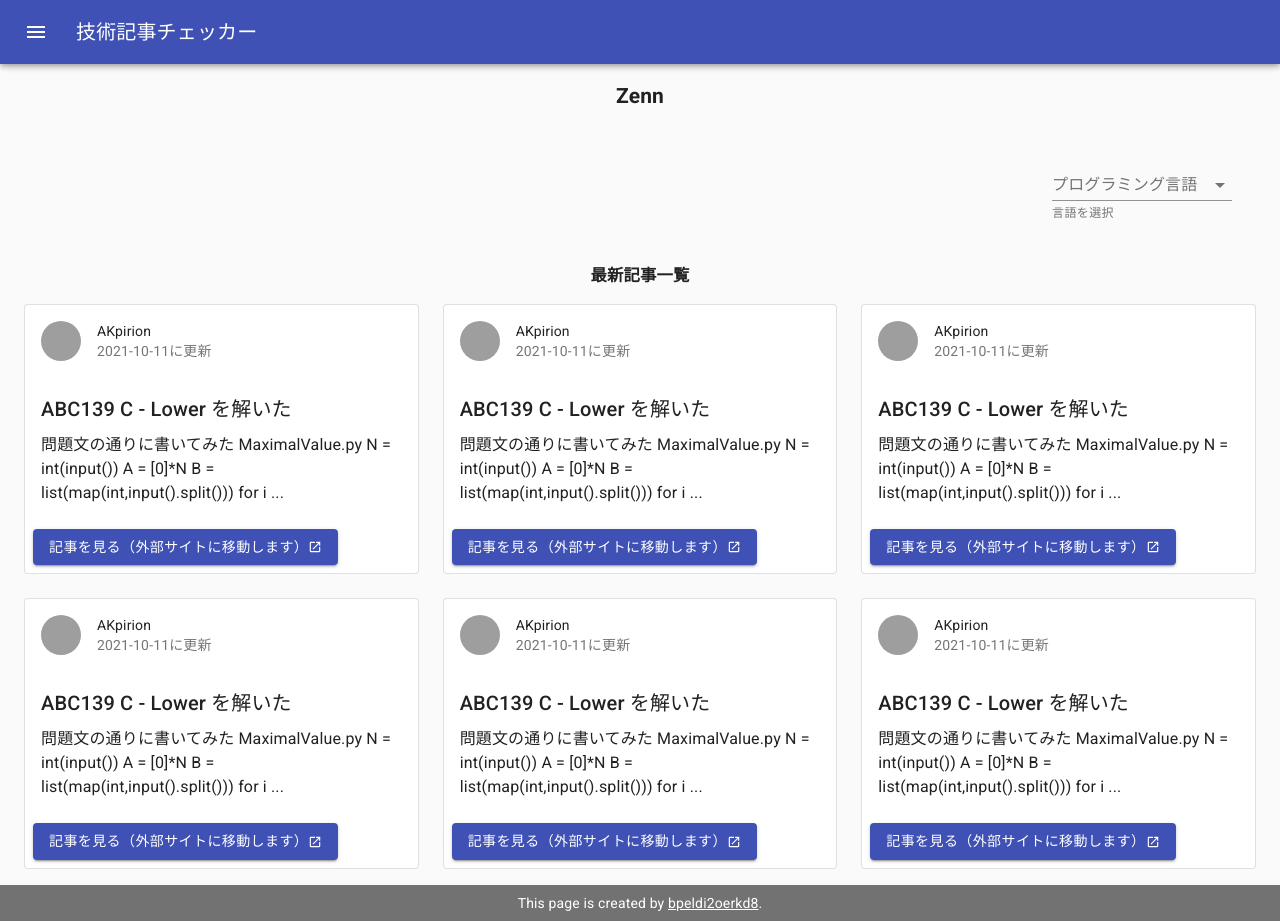
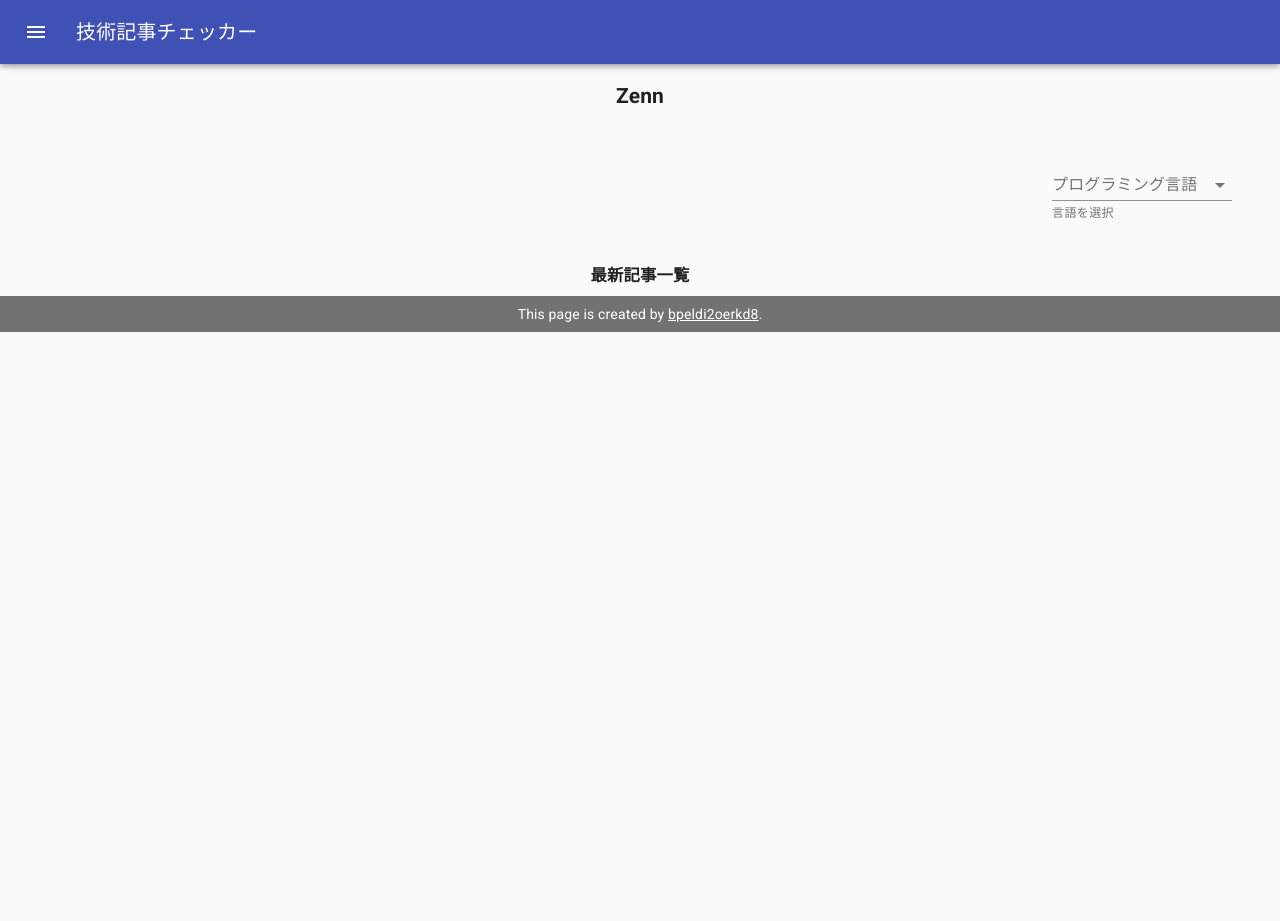
Before and after one commit to bpeldi2oerkd8/technical-article-checker, a React (Create React App) app: page /zenn in a window 1280 px wide. After the commit the page ends 800 px from the top, so only its background shows below. Built offline with nearby package versions, Linux system fonts and the light colour scheme; grey boxes are pictures that could not be loaded.

Commit message:
Qiita APIによる記事取得の実装

```diff
--- a/package.json
+++ b/package.json
@@ -13,6 +13,7 @@
     "@types/node": "^12.0.0",
     "@types/react": "^17.0.0",
     "@types/react-dom": "^17.0.0",
+    "axios": "^0.24.0",
     "gh-pages": "^3.2.3",
     "react": "^17.0.2",
     "react-dom": "^17.0.2",
--- a/src/common/Article.tsx
+++ b/src/common/Article.tsx
@@ -9,35 +9,43 @@
 import LaunchIcon from '@material-ui/icons/Launch';
 import Box from '@material-ui/core/Box';
 
-const Article: React.FunctionComponent = () => {
+type ArticleData = {
+  articleId: string;
+  userIcon: string;
+  userId: string;
+  updatedAt: string;
+  title: string;
+  body: string;
+  url: string;
+};
+
+type Props = {
+  data: ArticleData;
+};
+
+const Article: React.FunctionComponent<Props> = (props: Props) => {
+  const data = props.data;
+
   return (
     <Card variant="outlined">
       <CardHeader
-        avatar={
-          <Avatar
-            alt="ImageIcon"
-            src="https://s3-ap-northeast-1.amazonaws.com/qiita-image-store/0/737344/8ea286bf47d13f6f33f3ac840c3e03595511fd1f/x_large.png?1600828067%22"
-          />
-        }
-        title="AKpirion" //user.id
-        subheader="2021-10-11に更新" //updated_at
+        avatar={<Avatar alt="ImageIcon" src={data.userIcon} />}
+        title={data.userId} //user.id
+        subheader={data.updatedAt + 'に更新'} //updated_at
       />
       <CardContent>
         {/* title */}
         <Box mb={1}>
-          <Typography variant="h6">ABC139 C - Lower を解いた</Typography>
+          <Typography variant="h6">{data.title}</Typography>
         </Box>
         {/* body */}
-        <Typography>
-          問題文の通りに書いてみた MaximalValue.py N = int(input()) A = [0]*N B
-          = list(map(int,input().split())) for i ...
-        </Typography>
+        <Typography>{data.body}</Typography>
       </CardContent>
       <CardActions>
         <Button
           variant="contained"
           color="primary"
-          href="https://qiita.com/AKpirion/items/e42e433491c9ff2b7dd1" //url
+          href={data.url} //url
           target="_blank"
           rel="noopener noreferrer"
         >
--- a/src/common/ArticleList.tsx
+++ b/src/common/ArticleList.tsx
@@ -17,8 +17,24 @@
   }),
 );
 
-const ArticleList: React.FunctionComponent = () => {
+type ArticleData = {
+  articleId: string;
+  userIcon: string;
+  userId: string;
+  updatedAt: string;
+  title: string;
+  body: string;
+  url: string;
+};
+
+type Props = {
+  articleData: ArticleData[];
+};
+
+const ArticleList: React.FunctionComponent<Props> = (props: Props) => {
   const classes = useStyles();
+  const articleData = props.articleData;
+  console.log(articleData.length);
 
   return (
     <Box my={2}>
@@ -27,24 +43,12 @@
       </Box>
       <div className={classes.root}>
         <Grid container spacing={3}>
-          <Grid item xs={12} sm={6} lg={4}>
-            <Article />
-          </Grid>
-          <Grid item xs={12} sm={6} lg={4}>
-            <Article />
-          </Grid>
-          <Grid item xs={12} sm={6} lg={4}>
-            <Article />
-          </Grid>
-          <Grid item xs={12} sm={6} lg={4}>
-            <Article />
-          </Grid>
-          <Grid item xs={12} sm={6} lg={4}>
-            <Article />
-          </Grid>
-          <Grid item xs={12} sm={6} lg={4}>
-            <Article />
-          </Grid>
+          {articleData.length > 0 &&
+            articleData.map((data: ArticleData) => (
+              <Grid key={data.articleId} item xs={12} sm={6} lg={4}>
+                <Article data={data} />
+              </Grid>
+            ))}
         </Grid>
       </div>
     </Box>
--- a/src/pages/Qiita.tsx
+++ b/src/pages/Qiita.tsx
@@ -2,14 +2,119 @@
 import Selector from '../common/Selector';
 import ArticleList from '../common/ArticleList';
 import Box from '@material-ui/core/Box';
+import axios from 'axios';
+
+type Tag = {
+  name: string;
+  versions: string[];
+};
+
+type Group = {
+  created_at: string;
+  description: string;
+  name: string;
+  private: boolean;
+  updated_at: string;
+  url_name: string;
+};
+
+type TeamMemberShip = {
+  name: string;
+};
+
+type ApiResponse = {
+  render_body: string;
+  body: string;
+  coediting: boolean;
+  comment_count: number;
+  create_at: string;
+  group: Group | null;
+  id: string;
+  likes_count: number;
+  private: boolean;
+  reactions_count: number;
+  tags: Tag[];
+  title: string;
+  updated_at: string;
+  url: string;
+  user: {
+    description: string;
+    facebook_id: string;
+    followees_count: number;
+    followers_count: number;
+    github_login_name: string;
+    id: string;
+    item_count: number;
+    linkedin_id: string;
+    location: string;
+    name: string;
+    organization: string;
+    permanent_id: number;
+    profile_image_url: string;
+    team_only: boolean;
+    twitter_screen_name: string | null;
+    website_url: string;
+  };
+  page_views_count: number | null;
+  team_membership: TeamMemberShip | null;
+};
+
+type ArticleData = {
+  articleId: string;
+  userIcon: string;
+  userId: string;
+  updatedAt: string;
+  title: string;
+  body: string;
+  url: string;
+};
 
 const Qiita: React.FunctionComponent = () => {
-  // const data = JSON.parse();
   const [lang, setLang] = React.useState('');
 
   const handleChange = (event: React.ChangeEvent<{ value: unknown }>) => {
     setLang(event.target.value as string);
   };
+
+  const baseApiUrl = 'https://qiita.com/api/v2/items?query=tag';
+  const oneWeekAgo = new Date();
+  oneWeekAgo.setDate(oneWeekAgo.getDate() - 7); // 1週間前
+  const from =
+    oneWeekAgo.getFullYear() +
+    '-' +
+    (oneWeekAgo.getMonth() + 1) +
+    '-' +
+    oneWeekAgo.getDate();
+  const apiUrl = baseApiUrl + lang + '+created%3A%3E' + from;
+  const accessToken = process.env.REACT_APP_QIITA_ACCESS_TOKEN
+    ? process.env.REACT_APP_QIITA_ACCESS_TOKEN
+    : '';
+
+  let articleData: ArticleData[] = [];
+  // APIによるデータの取得
+  axios
+    .get<ApiResponse[]>(apiUrl, {
+      headers: {
+        Authorization: `Bearer ${accessToken}`,
+      },
+    })
+    .then((res) => {
+      const resData = res.data;
+      articleData = resData.map((article) => {
+        return {
+          articleId: article.id,
+          userIcon: article.user.profile_image_url,
+          userId: article.user.id,
+          updatedAt: article.updated_at,
+          title: article.title,
+          body: article.render_body,
+          url: article.url,
+        };
+      });
+    })
+    .catch(() => {
+      articleData = [];
+    });
 
   return (
     <Box>
@@ -17,7 +122,7 @@
         <h2>Qiita</h2>
       </Box>
       <Selector lang={lang} handleChange={handleChange} />
-      <ArticleList />
+      <ArticleList articleData={articleData} />
     </Box>
   );
 };
--- a/src/pages/Zenn.tsx
+++ b/src/pages/Zenn.tsx
@@ -2,6 +2,16 @@
 import Selector from '../common/Selector';
 import ArticleList from '../common/ArticleList';
 import Box from '@material-ui/core/Box';
+
+type ArticleData = {
+  articleId: string;
+  userIcon: string;
+  userId: string;
+  updatedAt: string;
+  title: string;
+  body: string;
+  url: string;
+};
 
 const Zenn: React.FunctionComponent = () => {
   const [lang, setLang] = React.useState('');
@@ -10,13 +20,15 @@
     setLang(event.target.value as string);
   };
 
+  const articleData: ArticleData[] = [];
+
   return (
     <Box>
       <Box textAlign="center">
         <h2>Zenn</h2>
       </Box>
       <Selector lang={lang} handleChange={handleChange} />
-      <ArticleList />
+      <ArticleList articleData={articleData} />
     </Box>
   );
 };
```
Also changed, not shown: 2 other files (tests, documents, lock files or other folders).
